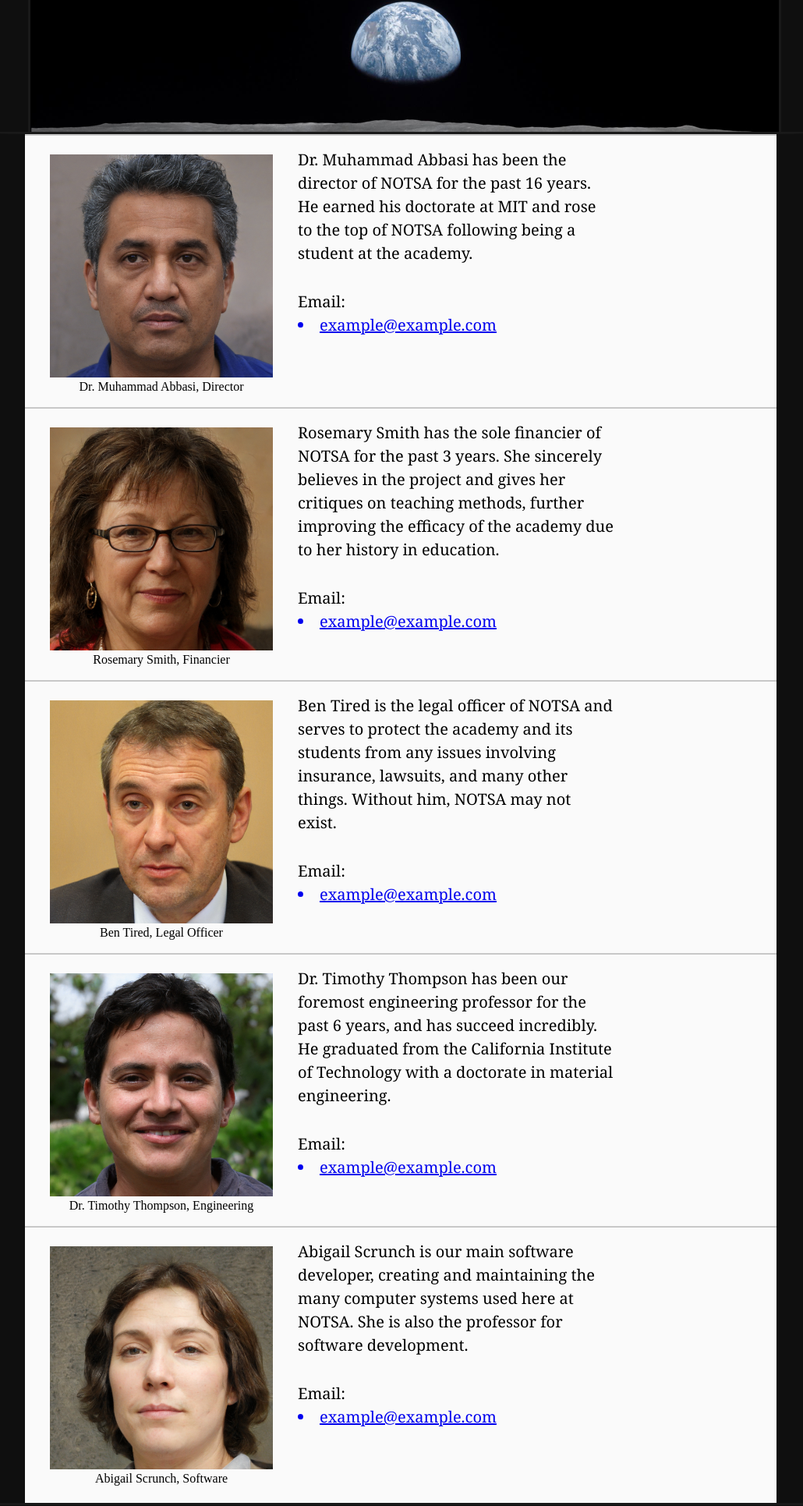
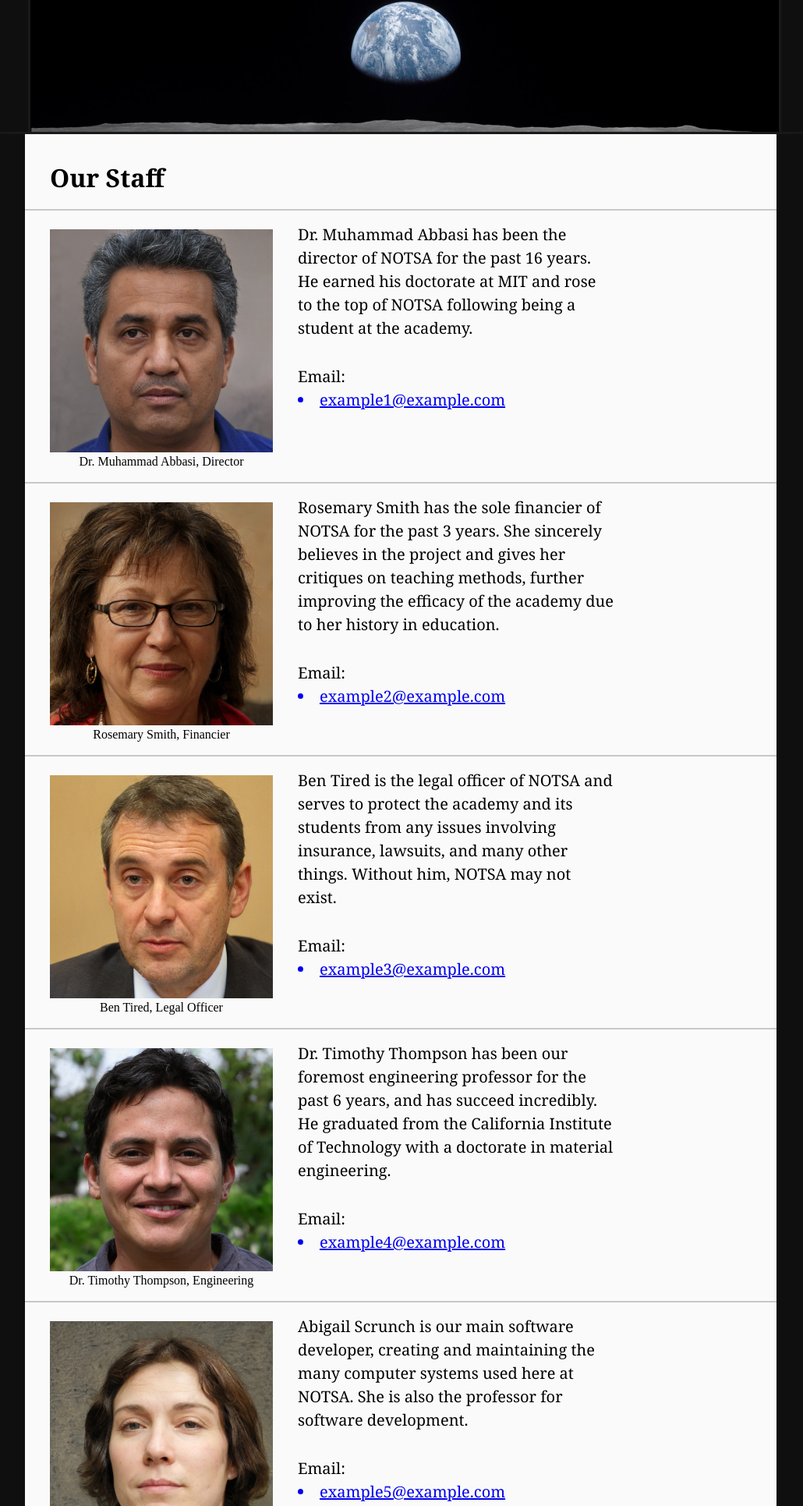
Before and after one commit to Mattpott/343-f22-p1, a plain HTML site: page staff.html in a window 1280 px wide. Shown: the part 343-2274 px from the top of the page at 78% size, without its empty margins (121-1151 px from the left). Drawn offline with Linux system fonts and the light colour scheme.

Commit message:
Finished with accessibility checks

```diff
--- a/css/main-style.css
+++ b/css/main-style.css
@@ -3,8 +3,16 @@ body {
     background-color: #0F0F0F;
 }
 
+h1 {
+    padding-left: 2rem;
+    padding-top: 2rem;
+    padding-bottom: 1rem;
+    font-family: Georgia, 'Times New Roman', Times, serif;
+}
+
 p {
     padding: 1rem;
+    padding-left: 2rem;
     font-size: 1.25em;
     font-family: Georgia, 'Times New Roman', Times, serif;
 }
--- a/staff.html
+++ b/staff.html
@@ -30,6 +30,7 @@
   <!-- Exists for footer to display properly -->
   <div class="main-container">
     <main>
+      <h1>Our Staff</h1>
       <!-- Every profile should contain a figure and a paragraph describing the profile -->
       <div class="profile">
         <figure>
@@ -45,7 +46,7 @@
         </p>
         <p>
           Email:
-          <a class="profile-email" href="mailto:example@example.com">example@example.com</a>
+          <a class="profile-email" href="mailto:example1@example.com">example1@example.com</a>
         </p>
       </div>
       <div class="profile">
@@ -63,7 +64,7 @@
         </p>
         <p>
           Email:
-          <a class="profile-email" href="mailto:example@example.com">example@example.com</a>
+          <a class="profile-email" href="mailto:example2@example.com">example2@example.com</a>
         </p>
       </div>
       <div class="profile">
@@ -80,7 +81,7 @@
         </p>
         <p>
           Email:
-          <a class="profile-email" href="mailto:example@example.com">example@example.com</a>
+          <a class="profile-email" href="mailto:example3@example.com">example3@example.com</a>
         </p>
       </div>
       <div class="profile">
@@ -97,7 +98,7 @@
         </p>
         <p>
           Email:
-          <a class="profile-email" href="mailto:example@example.com">example@example.com</a>
+          <a class="profile-email" href="mailto:example4@example.com">example4@example.com</a>
         </p>
       </div>
       <div class="profile">
@@ -114,7 +115,7 @@
         </p>
         <p>
           Email:
-          <a class="profile-email" href="mailto:example@example.com">example@example.com</a>
+          <a class="profile-email" href="mailto:example5@example.com">example5@example.com</a>
         </p>
       </div>
     </main>
```
Also changed, not shown: apply.html (+1 -0 lines), contact.html (+6 -5 lines), graduates.html (+1 -0 lines), index.html (+2 -1 lines).
